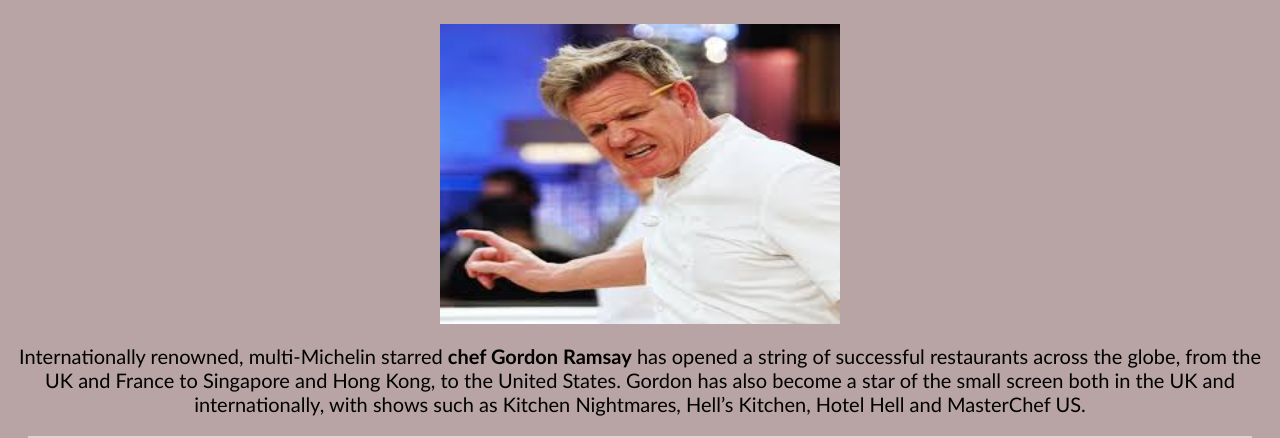
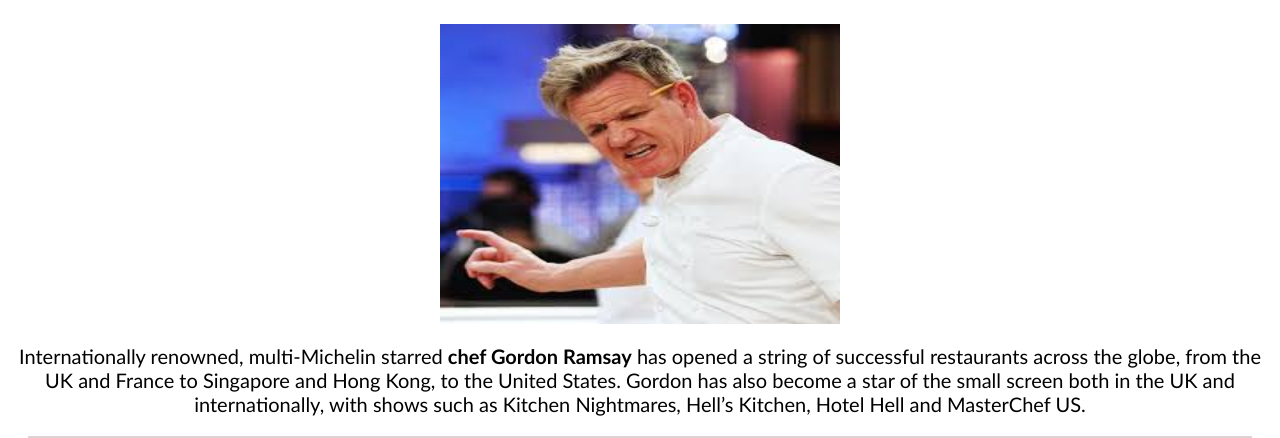
Before and after one commit to LLau-git/Project_1_RCS, a plain HTML site: page index.html in a window 1280 px wide. Shown: the part 190-628 px from the top of the page. Drawn offline with Linux system fonts and the light colour scheme.

Commit message:
style update

```diff
--- a/style.css
+++ b/style.css
@@ -2,7 +2,7 @@
 html {
     /* font-size: 62.5%; */
     font-size:20px;
-    background-color: rgb(184, 164, 164);
+    /* background-color: rgb(184, 164, 164); */
 }
 
 
```
